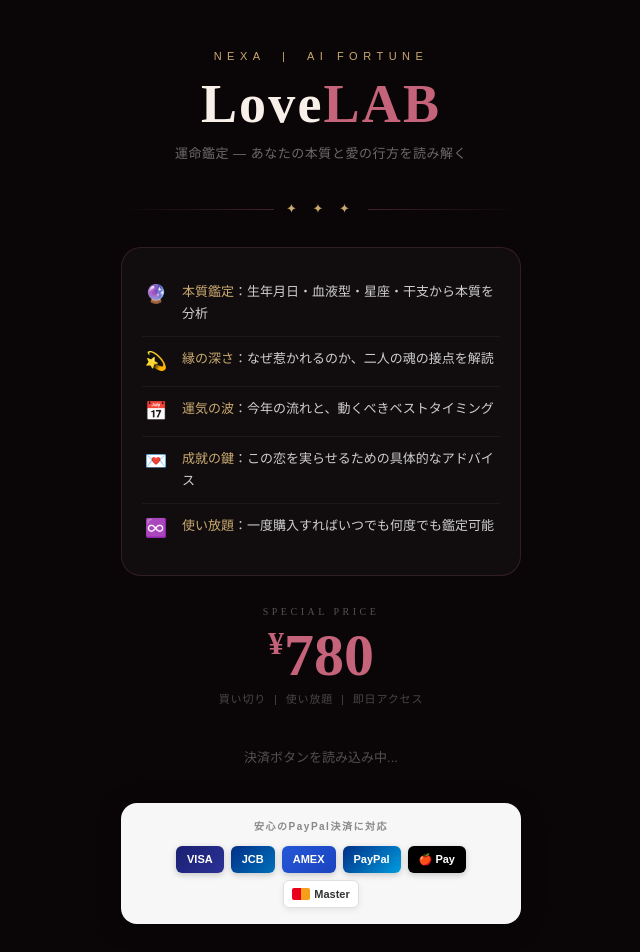
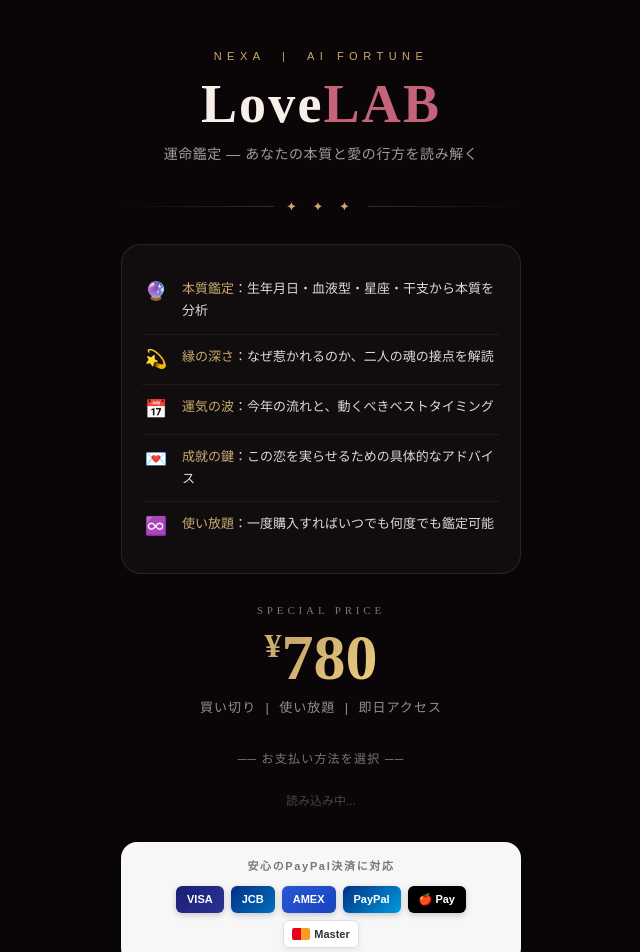
Before and after one commit to chabin0323-dev/compatibility-free-final, a React (Vite) app: page /paid in a window 1280 px wide. Shown: the top 952 px of the page, without its empty margins (319-959 px from the left). Built offline with nearby package versions, Linux system fonts and the light colour scheme.

Commit message:
PaidPage: card first, add Apple Pay, gold gradient price, white text, clean layout

```diff
--- a/pages/PaidPage.tsx
+++ b/pages/PaidPage.tsx
@@ -3,30 +3,50 @@
 import React, { useEffect, useRef } from 'react';
 
 const PaidPage: React.FC = () => {
-  const paypalRef = useRef<HTMLDivElement>(null);
+  const cardRef = useRef<HTMLDivElement>(null);
+  const appleRef = useRef<HTMLDivElement>(null);
   const rendered = useRef(false);
 
   useEffect(() => {
     if (rendered.current) return;
     const script = document.createElement('script');
-    script.src = 'https://www.paypal.com/sdk/js?client-id=AfUn22zK4UsNWfThHlT_1sqvEi8gmtXHZ4jWMYafWPrX4bBorPFvMY8ZTuZAqTfVXygpK95YmdkZsj-N&currency=JPY&locale=ja_JP';
+    script.src = 'https://www.paypal.com/sdk/js?client-id=AfUn22zK4UsNWfThHlT_1sqvEi8gmtXHZ4jWMYafWPrX4bBorPFvMY8ZTuZAqTfVXygpK95YmdkZsj-N&currency=JPY&locale=ja_JP&enable-funding=applepay&components=buttons';
     script.async = true;
     script.onload = () => {
       if (rendered.current) return;
       rendered.current = true;
-      (window as any).paypal.Buttons({
-        style: { layout: 'vertical', color: 'gold', shape: 'pill', label: 'pay', height: 52 },
-        createOrder: (_data: any, actions: any) =>
+      const pp = (window as any).paypal;
+
+      const orderConfig = {
+        createOrder: (_: any, actions: any) =>
           actions.order.create({
             purchase_units: [{ amount: { value: '780', currency_code: 'JPY' }, description: 'LoveLAB 運命鑑定' }]
           }),
-        onApprove: (_data: any, actions: any) =>
+        onApprove: (_: any, actions: any) =>
           actions.order.capture().then(() => { window.location.href = '/thanks'; }),
         onError: (err: any) => {
           console.error('PayPal Error:', err);
           alert('決済中にエラーが発生しました。しばらくしてから再度お試しください。');
         }
-      }).render(paypalRef.current);
+      };
+
+      // ① クレジット/デビットカード
+      if (cardRef.current) {
+        pp.Buttons({
+          ...orderConfig,
+          fundingSource: pp.FUNDING.CARD,
+          style: { shape: 'pill', height: 52 },
+        }).render(cardRef.current).catch(() => {});
+      }
+
+      // ② Apple Pay（iOSのみ自動表示）
+      if (appleRef.current) {
+        pp.Buttons({
+          ...orderConfig,
+          fundingSource: pp.FUNDING.APPLEPAY,
+          style: { shape: 'pill', height: 52 },
+        }).render(appleRef.current).catch(() => {});
+      }
     };
     document.body.appendChild(script);
   }, []);
@@ -36,19 +56,19 @@ const PaidPage: React.FC = () => {
       background: '#0a0608', minHeight: '100vh',
       display: 'flex', alignItems: 'center', justifyContent: 'center',
       fontFamily: "'Noto Sans JP', sans-serif",
-      padding: '48px 20px 60px', color: '#f0ece8'
+      padding: '48px 20px 64px', color: '#f0ece8'
     }}>
       <div style={{ maxWidth: '400px', width: '100%' }}>
 
         {/* Brand */}
-        <div style={{ textAlign: 'center', marginBottom: '36px' }}>
+        <div style={{ textAlign: 'center', marginBottom: '32px' }}>
           <p style={{ fontSize: '11px', letterSpacing: '.5em', color: '#c9a96e', textTransform: 'uppercase', marginBottom: '10px' }}>
             NEXA &nbsp;|&nbsp; AI Fortune
           </p>
           <h1 style={{ fontFamily: "'Cormorant Garamond', serif", fontSize: '54px', fontWeight: 700, color: '#f8f0e8', lineHeight: 1.1, letterSpacing: '.04em' }}>
             Love<span style={{ color: '#c4637a' }}>LAB</span>
           </h1>
-          <p style={{ fontSize: '13px', color: 'rgba(255,255,255,.4)', marginTop: '10px', letterSpacing: '.04em' }}>
+          <p style={{ fontSize: '14px', color: 'rgba(255,255,255,.6)', marginTop: '10px', letterSpacing: '.04em' }}>
             運命鑑定 — あなたの本質と愛の行方を読み解く
           </p>
         </div>
@@ -71,11 +91,11 @@ const PaidPage: React.FC = () => {
           ].map(([icon, strong, text], i, arr) => (
             <div key={strong as string} style={{
               display: 'flex', gap: '12px', padding: '11px 0',
-              borderBottom: i < arr.length - 1 ? '1px solid rgba(255,255,255,.05)' : 'none',
+              borderBottom: i < arr.length - 1 ? '1px solid rgba(255,255,255,.06)' : 'none',
               alignItems: 'flex-start'
             }}>
               <span style={{ fontSize: '18px', minWidth: '28px', textAlign: 'center' }}>{icon}</span>
-              <p style={{ fontSize: '13px', color: 'rgba(255,255,255,.8)', lineHeight: 1.7, margin: 0 }}>
+              <p style={{ fontSize: '13px', color: 'rgba(255,255,255,.85)', lineHeight: 1.7, margin: 0 }}>
                 <strong style={{ color: '#c9a96e', fontWeight: 500 }}>{strong}</strong>：{text}
               </p>
             </div>
@@ -83,24 +103,34 @@ const PaidPage: React.FC = () => {
         </div>
 
         {/* Price */}
-        <div style={{ textAlign: 'center', marginBottom: '28px' }}>
-          <p style={{ fontSize: '10px', letterSpacing: '.35em', color: 'rgba(255,255,255,.3)', marginBottom: '6px', fontFamily: "'Cormorant Garamond', serif", textTransform: 'uppercase' }}>
+        <div style={{ textAlign: 'center', marginBottom: '32px' }}>
+          <p style={{ fontSize: '11px', letterSpacing: '.35em', color: 'rgba(255,255,255,.45)', marginBottom: '8px', fontFamily: "'Cormorant Garamond', serif", textTransform: 'uppercase' }}>
             Special Price
           </p>
-          <p style={{ fontFamily: "'Cormorant Garamond', serif", fontSize: '60px', fontWeight: 700, color: '#c4637a', lineHeight: 1 }}>
-            <span style={{ fontSize: '32px', verticalAlign: 'super' }}>¥</span>780
+          <p style={{
+            fontFamily: "'Cormorant Garamond', serif", fontSize: '64px', fontWeight: 700, lineHeight: 1,
+            background: 'linear-gradient(135deg, #f5e6a3 0%, #c9a96e 40%, #f0d080 70%, #c4637a 100%)',
+            WebkitBackgroundClip: 'text', WebkitTextFillColor: 'transparent', backgroundClip: 'text',
+          }}>
+            <span style={{ fontSize: '34px', verticalAlign: 'super' }}>¥</span>780
           </p>
-          <p style={{ fontSize: '11px', color: 'rgba(255,255,255,.25)', marginTop: '6px', letterSpacing: '.08em' }}>
+          <p style={{ fontSize: '13px', color: 'rgba(255,255,255,.55)', marginTop: '8px', letterSpacing: '.08em' }}>
             買い切り &nbsp;|&nbsp; 使い放題 &nbsp;|&nbsp; 即日アクセス
           </p>
         </div>
 
-        {/* PayPal SDK */}
-        <div ref={paypalRef} id="paypal-button-container" style={{ marginBottom: '24px' }}>
-          <p style={{ color: 'rgba(255,255,255,.3)', fontSize: '13px', textAlign: 'center', padding: '12px' }}>
-            決済ボタンを読み込み中...
-          </p>
+        {/* Payment label */}
+        <p style={{ textAlign: 'center', fontSize: '12px', color: 'rgba(255,255,255,.45)', letterSpacing: '.1em', marginBottom: '16px' }}>
+          ── お支払い方法を選択 ──
+        </p>
+
+        {/* ① クレジット/デビットカード */}
+        <div ref={cardRef} id="card-container" style={{ marginBottom: '12px' }}>
+          <p style={{ color: 'rgba(255,255,255,.25)', fontSize: '12px', textAlign: 'center', padding: '8px' }}>読み込み中...</p>
         </div>
+
+        {/* ② Apple Pay */}
+        <div ref={appleRef} id="apple-container" style={{ marginBottom: '24px' }} />
 
         {/* Cards */}
         <div style={{
@@ -108,7 +138,7 @@ const PaidPage: React.FC = () => {
           padding: '16px 20px', textAlign: 'center',
           boxShadow: '0 4px 24px rgba(0,0,0,.3)'
         }}>
-          <p style={{ color: '#888', fontSize: '10px', marginBottom: '12px', letterSpacing: '.15em', fontWeight: 600 }}>
+          <p style={{ color: '#777', fontSize: '11px', marginBottom: '12px', letterSpacing: '.15em', fontWeight: 600 }}>
             安心のPayPal決済に対応
           </p>
           <div style={{ display: 'flex', flexWrap: 'wrap', gap: '7px', justifyContent: 'center', alignItems: 'center' }}>
@@ -126,9 +156,8 @@ const PaidPage: React.FC = () => {
               }}>{label}</span>
             ))}
             <span style={{
-              background: '#fff', border: '1px solid #e0e0e0',
-              fontSize: '11px', fontWeight: 900, padding: '5px 8px',
-              borderRadius: '6px', boxShadow: '0 2px 6px rgba(0,0,0,.08)',
+              background: '#fff', border: '1px solid #e0e0e0', fontSize: '11px', fontWeight: 900,
+              padding: '5px 8px', borderRadius: '6px', boxShadow: '0 2px 6px rgba(0,0,0,.08)',
               display: 'inline-flex', alignItems: 'center', gap: '4px'
             }}>
               <span style={{ width: 18, height: 12, background: 'linear-gradient(to right,#eb001b 50%,#f79e1b 50%)', borderRadius: '2px', display: 'inline-block' }} />
@@ -137,7 +166,7 @@ const PaidPage: React.FC = () => {
           </div>
         </div>
 
-        <p style={{ textAlign: 'center', marginTop: '28px', fontSize: '11px', color: 'rgba(255,255,255,.12)', letterSpacing: '.05em' }}>
+        <p style={{ textAlign: 'center', marginTop: '28px', fontSize: '12px', color: 'rgba(255,255,255,.2)', letterSpacing: '.05em' }}>
           © NEXA | AI Fortune
         </p>
       </div>
```
